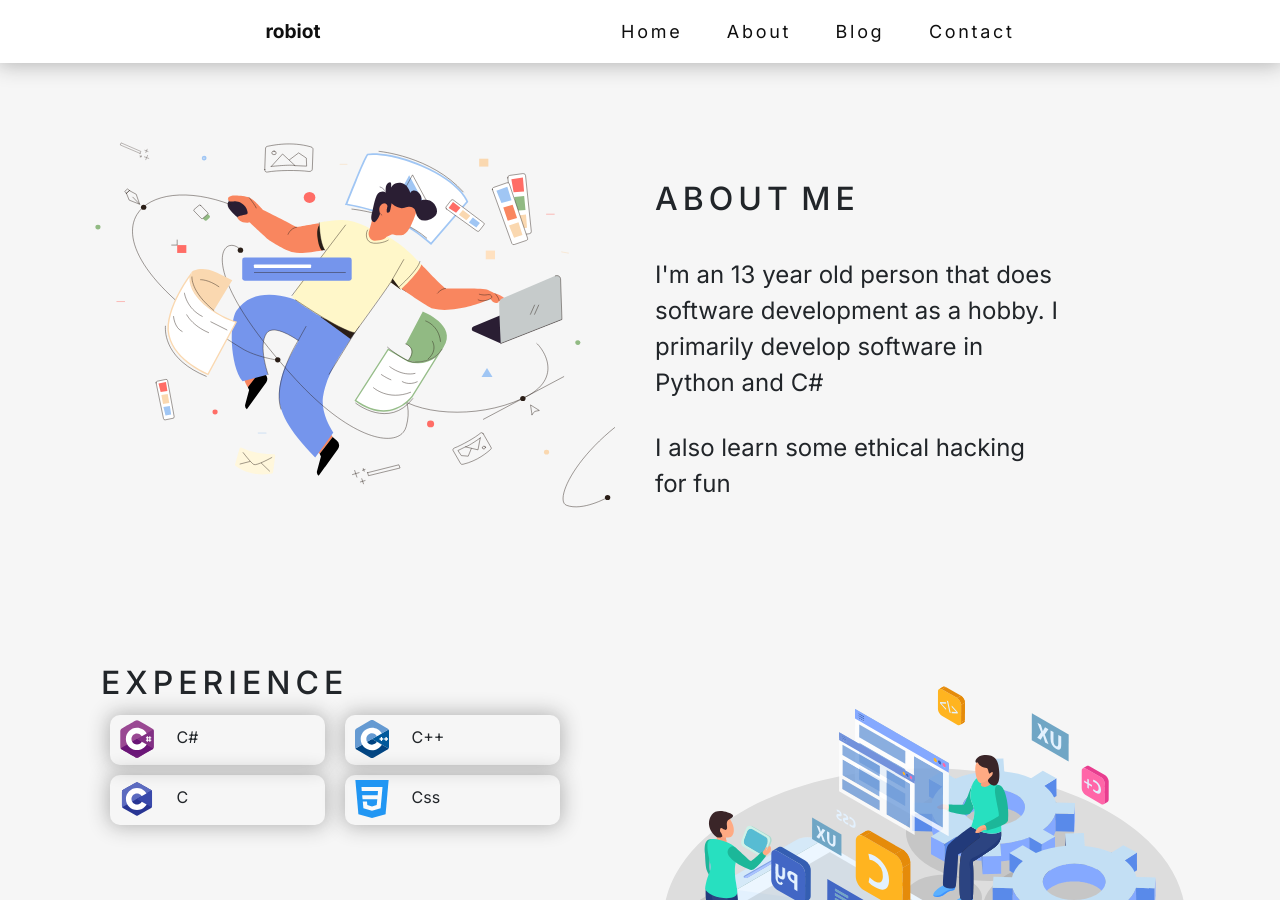
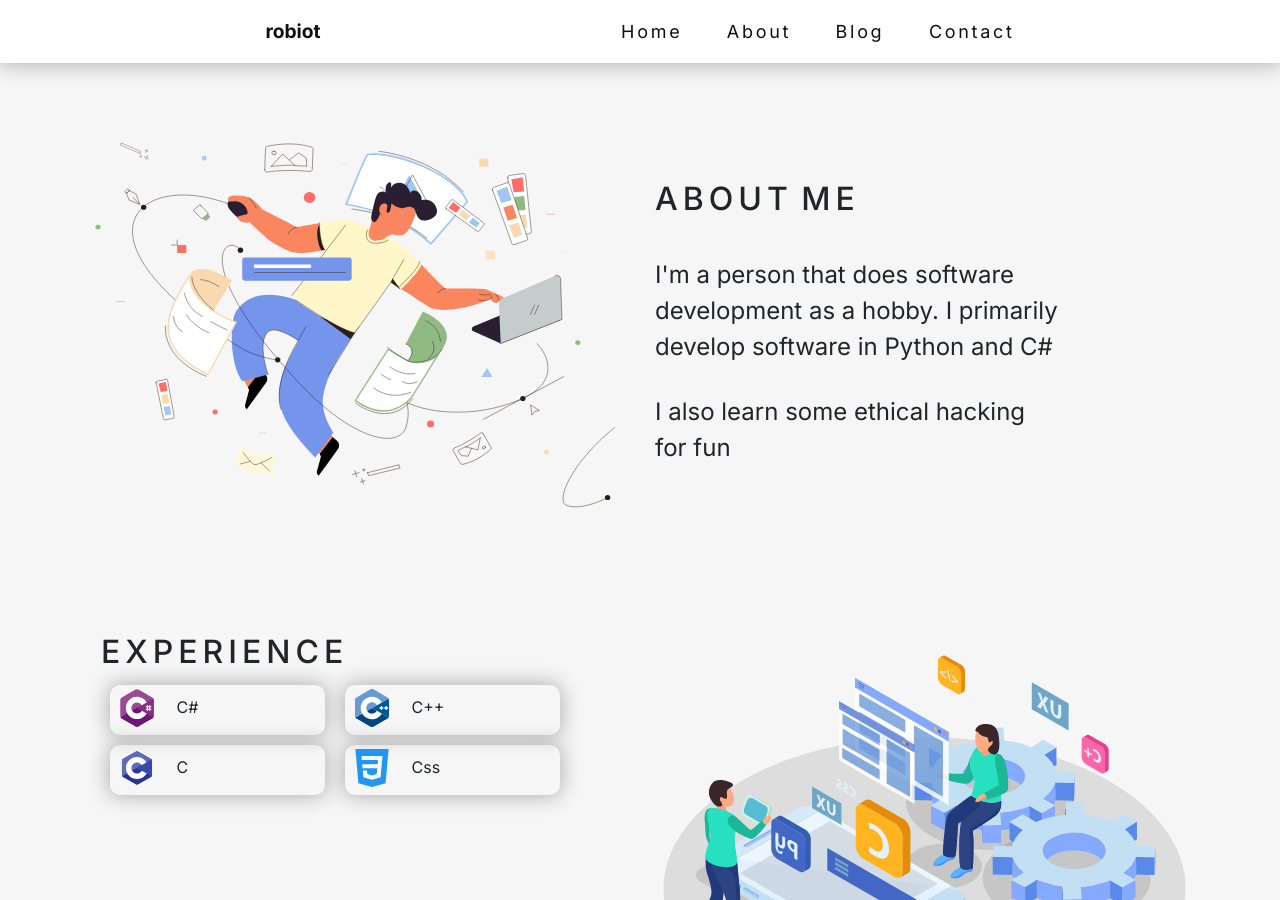
Before and after one commit to robiot/website-01, a Jekyll site: the page built from index.html, in a window 1280 px wide and 900 px high, scrolled down 568 px. Built offline with Jekyll 4.4.1, drawn with Linux system fonts in a browser that asks for light colours.

Commit message:
Update _config.yml

```diff
--- a/_config.yml
+++ b/_config.yml
@@ -1,7 +1,7 @@
 title:              robiot
 author:             robiot
 
-about: I'm an 13 year old person that does software development as a hobby. I primarily develop software in Python and C#
+about: I'm a person that does software development as a hobby. I primarily develop software in Python and C#
 
 github: https://github.com/robiot
 discord: robiot#5485
```
